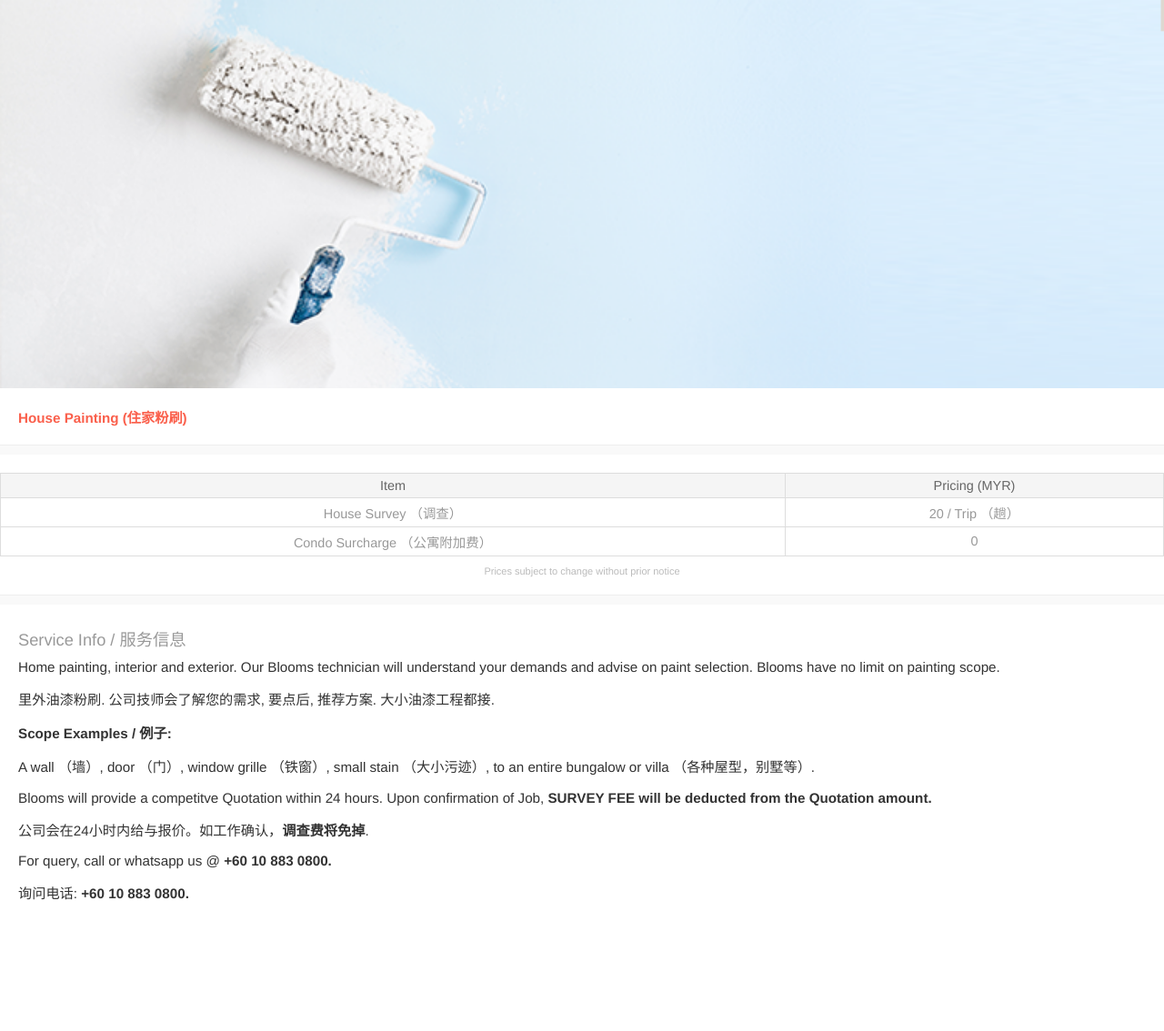
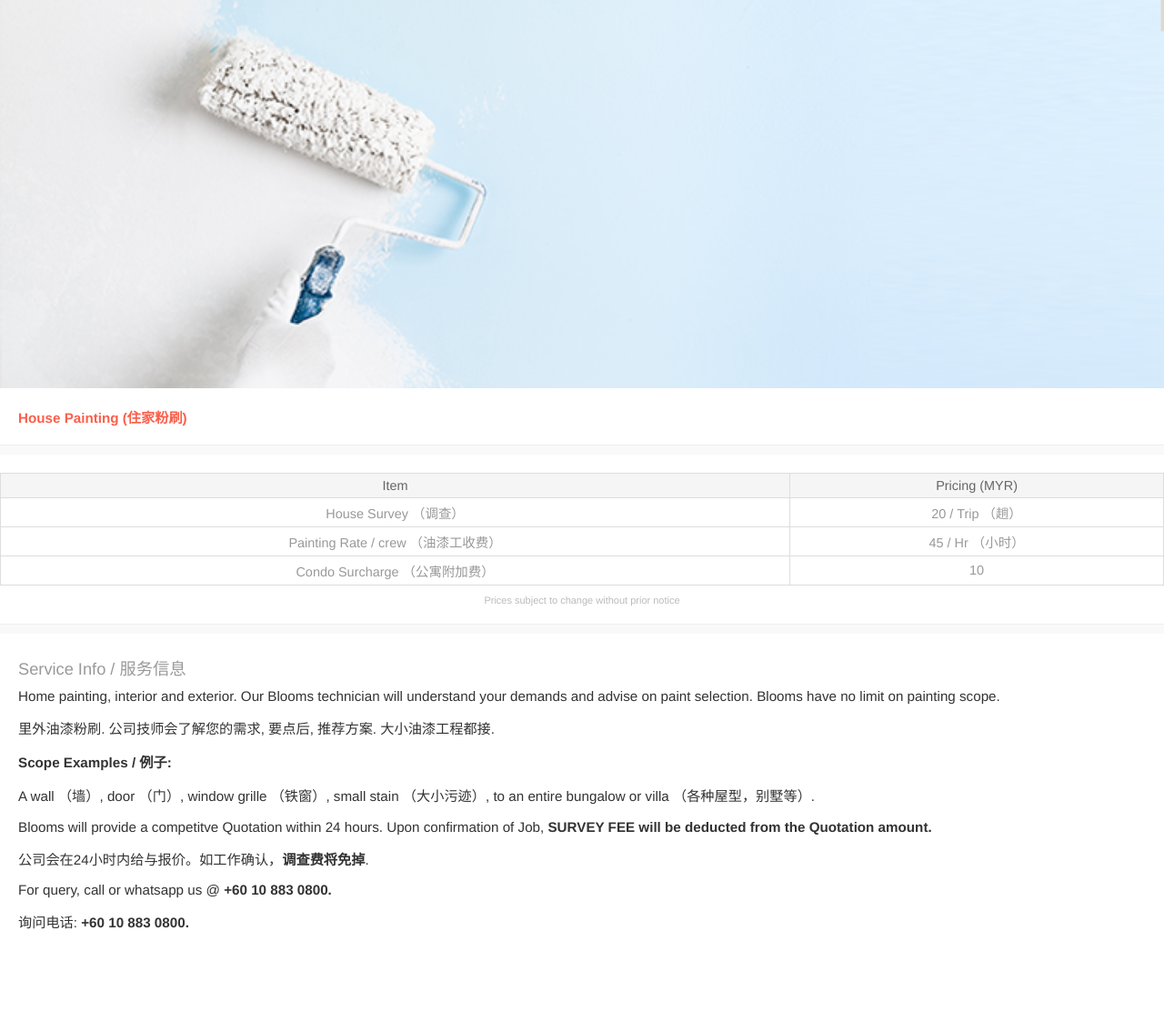
Before and after one commit to blooms-singapore/pages, a Jekyll site: the page built from en/services/myr/painting.html, in a window 1280 px wide. Shown: the whole page at 91% size. Built offline with Jekyll 4.4.1, drawn with Linux system fonts in a browser that asks for light colours; before the commit the page ends 1102 px from its top, so only the background shows below that.

Commit message:
Update painting.html

```diff
--- a/en/services/myr/painting.html
+++ b/en/services/myr/painting.html
@@ -17,8 +17,12 @@ layout: service
         <td>20<span> / Trip （趟）</span></td>
       </tr>
       <tr>
+        <td>Painting Rate / crew （油漆工收费）</td>
+        <td>45<span> / Hr （小时）</span></td>
+      </tr>
+      <tr>
         <td>Condo Surcharge （公寓附加费）</td>
-        <td>0</td>
+        <td>10</td>
       </tr>
     </tbody>
   </table>
```
